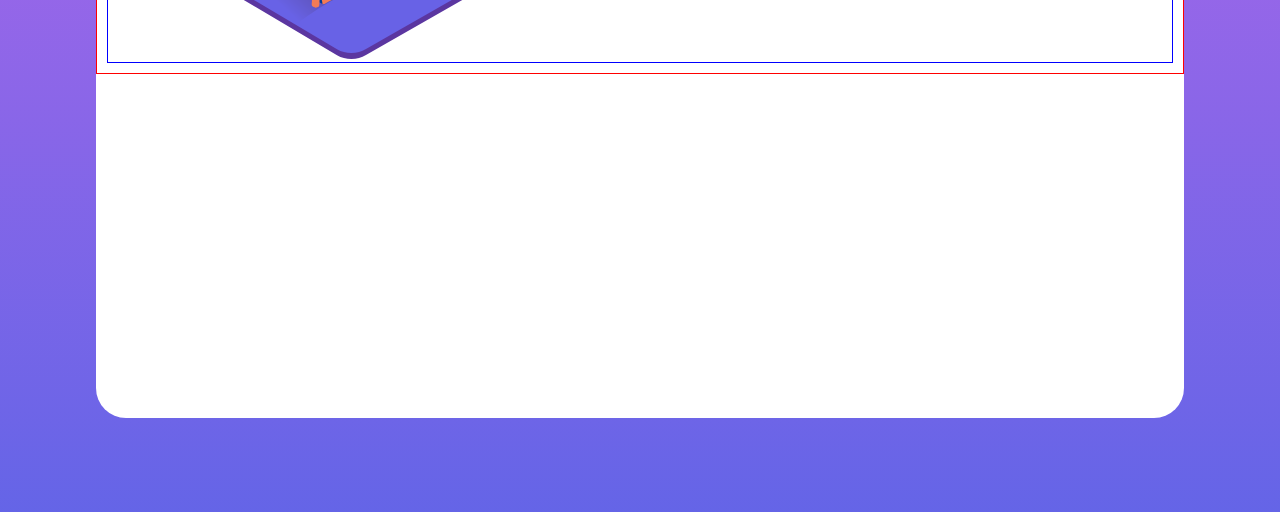
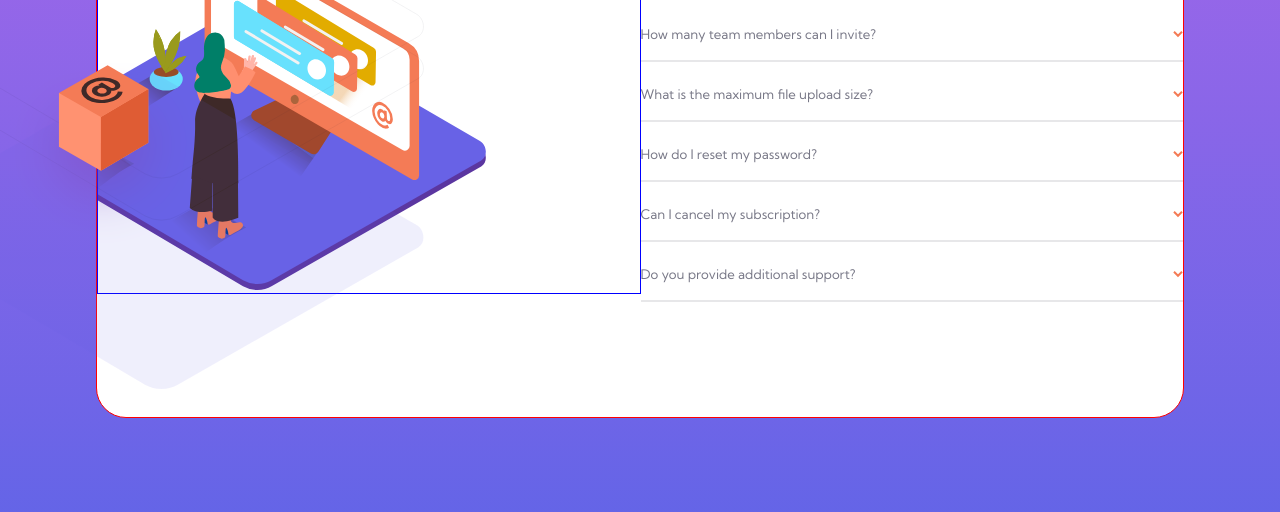
Before and after one commit to bodV6/FAQ-accordion-card, a plain HTML site: page index.html in a window 1280 px wide. Shown: the part 288-800 px from the top of the page. Drawn offline with Linux system fonts and the light colour scheme.

Commit message:
style updated

```diff
--- a/style.css
+++ b/style.css
@@ -166,33 +166,32 @@ hr {
 
 @media (min-width: 40em) {
   body {
-    position: relative;
-    z-index: 4;
+    /* position: relative; */
+    /* z-index: 4; */
   }
 
   main {
     /* display: none; */
     /* position: static; */
     /* display: flex; */
-    /* align-items: center; */
     /* width: 75vw; */
     aspect-ratio: 16/9;
-    /* display: flex; */
+    display: flex;
     flex-direction: row;
-    align-items: flex-end;
+    align-items: center;
+
     /* position: relative; */
-    /* z-index: 3; */
-  }
-  .mobile-images {
-    display: none;
+    z-index: 0;
+    border: 1px solid red;
   }
 
   .image-illustration {
+    border: 1px solid blue;
     /* display: none; */
-    border: 1px solid red;
     width: 100%;
     margin: 0;
-    /* position: static; */
+    /* position: relative; */
+    bottom: 0;
     /* z-index: 2; */
     /* flex-basis: 50%; */
 
@@ -200,42 +199,56 @@ hr {
     /* right: 2rem */
   }
 
+  .mobile-images {
+    display: none;
+  }
+
   .desk-images {
     /* display: none; */
-    /* position: absolute; */
+    position: relative;
     /* height: 20rem; */
     display: block;
-    border: 1px solid blue;
-    margin: 10px;
+    width: 100%;
+    /* margin: 10px; */
     /* object-position: left 5em ; */
     /* right: 6rem; */
     /* z-index: 1; */
   }
 
   .desk-images .at-box {
-    display: none;
-    /* position: absolute; */
+    /* display: none; */
+    position: absolute;
     /* width: 40%; */
-    top: 8.5rem;
-    left: -0.5rem;
+    top: 11em;
+    /* right: 100em; */
+    left: -7.5em;
     z-index: 3;
+    /* width: 100%; */
   }
   .desk-images .platform-img {
+    /* width: 100%; */
+    object-position: -7em;
+    /* margin: 0; */
     /* display: none; */
-    /* position: relative; */
+    /* position: absolute; */
     /* right: 6rem; */
     /* top: ; */
-    /* z-index: 0; */
+    z-index: 1;
   }
 
   .desk-images .shadow-img {
-    display: none;
-    /* position: absolute; */
+    /* object-position: -7em; */
+    /* display: none; */
+    position: absolute;
+    /* width: 100%; */
+    left: -18em;
+    bottom: -8em;
+
   }
 
   .FAQs {
     flex-basis: 100%;
-    display: none;
+    /* display: none; */
     margin: 0;
     padding: 0;
     text-align: start;
```
